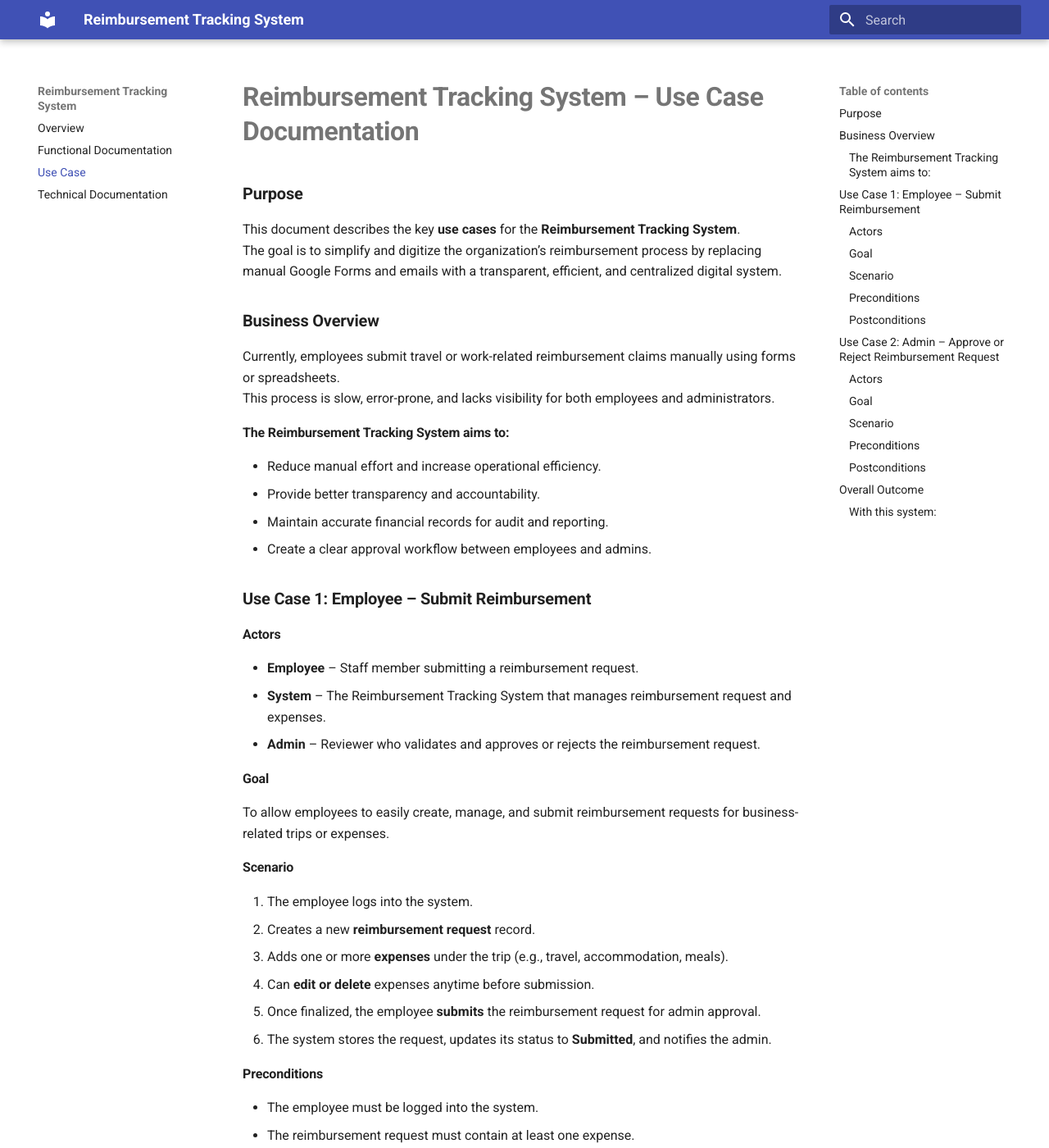
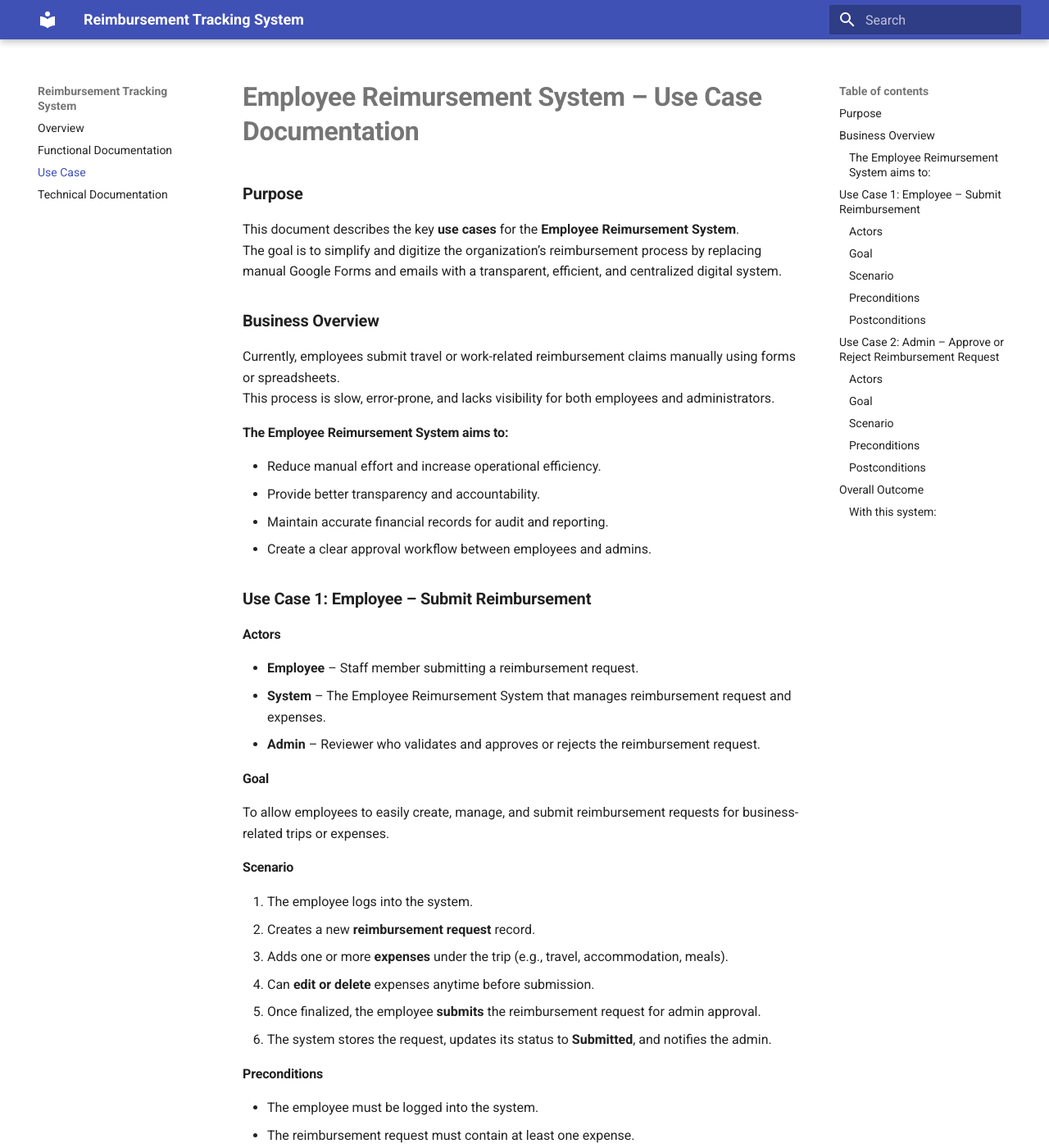
Before and after one commit to tanmayrathi-gkmit/reimbursement-tracking-system-doc, an MkDocs documentation site: the page built from docs/bus-sys-use.md, in a window 1280 px wide and 1400 px high. Shown: the whole window at 82% size. Built offline with MkDocs 1.6.1 and Material for MkDocs 9.7.7, drawn with Linux system fonts in a browser that asks for light colours; some of the changed text lies outside the part shown.

Commit message:
initial commit

```diff
--- a/docs/bus-sys-use.md
+++ b/docs/bus-sys-use.md
@@ -1,14 +1,14 @@
-# **Reimbursement Tracking System – Use Case Documentation**
+# **Employee Reimursement System – Use Case Documentation**
 
 ### **Purpose**
-This document describes the key **use cases** for the **Reimbursement Tracking System**.
+This document describes the key **use cases** for the **Employee Reimursement System**.
 The goal is to simplify and digitize the organization’s reimbursement process by replacing manual Google Forms and emails with a transparent, efficient, and centralized digital system.
 
 ### **Business Overview**
 Currently, employees submit travel or work-related reimbursement claims manually using forms or spreadsheets.
 This process is slow, error-prone, and lacks visibility for both employees and administrators.
 
-#### The **Reimbursement Tracking System** aims to:
+#### The **Employee Reimursement System** aims to:
 - Reduce manual effort and increase operational efficiency.
 - Provide better transparency and accountability.
 - Maintain accurate financial records for audit and reporting.
@@ -18,7 +18,7 @@ This process is slow, error-prone, and lacks visibility for both employees and a
 
 #### **Actors**
 - **Employee** – Staff member submitting a reimbursement request.
-- **System** – The Reimbursement Tracking System that manages reimbursement request and expenses.
+- **System** – The Employee Reimursement System that manages reimbursement request and expenses.
 - **Admin** – Reviewer who validates and approves or rejects the reimbursement request.
 
 #### **Goal**
@@ -71,7 +71,7 @@ To ensure that all submitted reimbursement requests are reviewed and processed e
 - All actions are recorded in the database for audit purposes.
 
 ### **Overall Outcome**
-The **Reimbursement Tracking System** makes the reimbursement process faster, easier, and more transparent for everyone in the organization.
+The **Employee Reimursement System** makes the reimbursement process faster, easier, and more transparent for everyone in the organization.
 Instead of using Google Forms or emails, all tasks, from expense submission to final approval, happen in one system.
 
 #### **With this system:**
```
Also changed, not shown: docs/functional.md (+1 -1 lines), docs/index.md (+4 -4 lines), docs/technical.md (+5 -5 lines), site/bus-sys-use/index.html, site/functional/index.html, site/index.html, site/search/search_index.json, site/technical/index.html, 1 other file.
